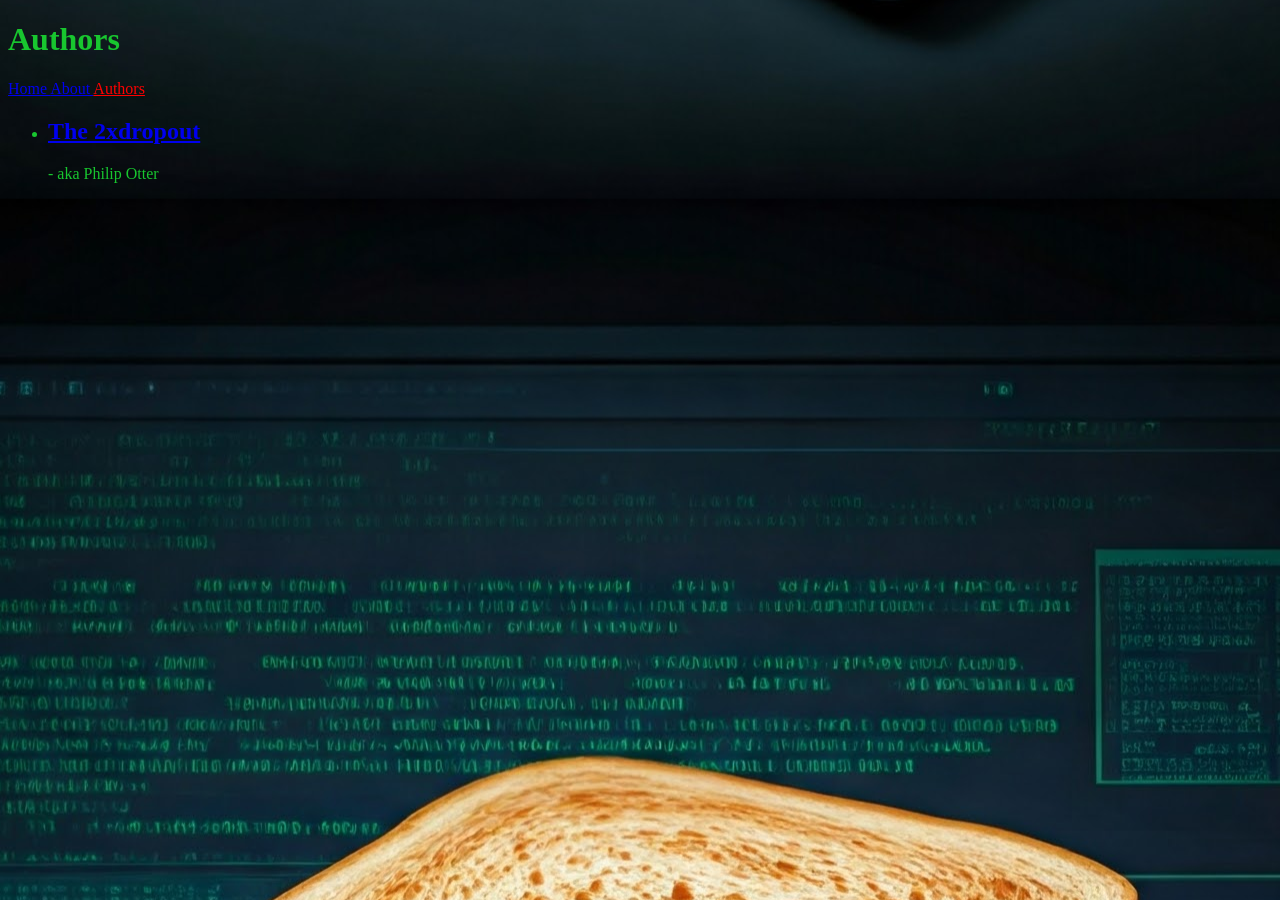
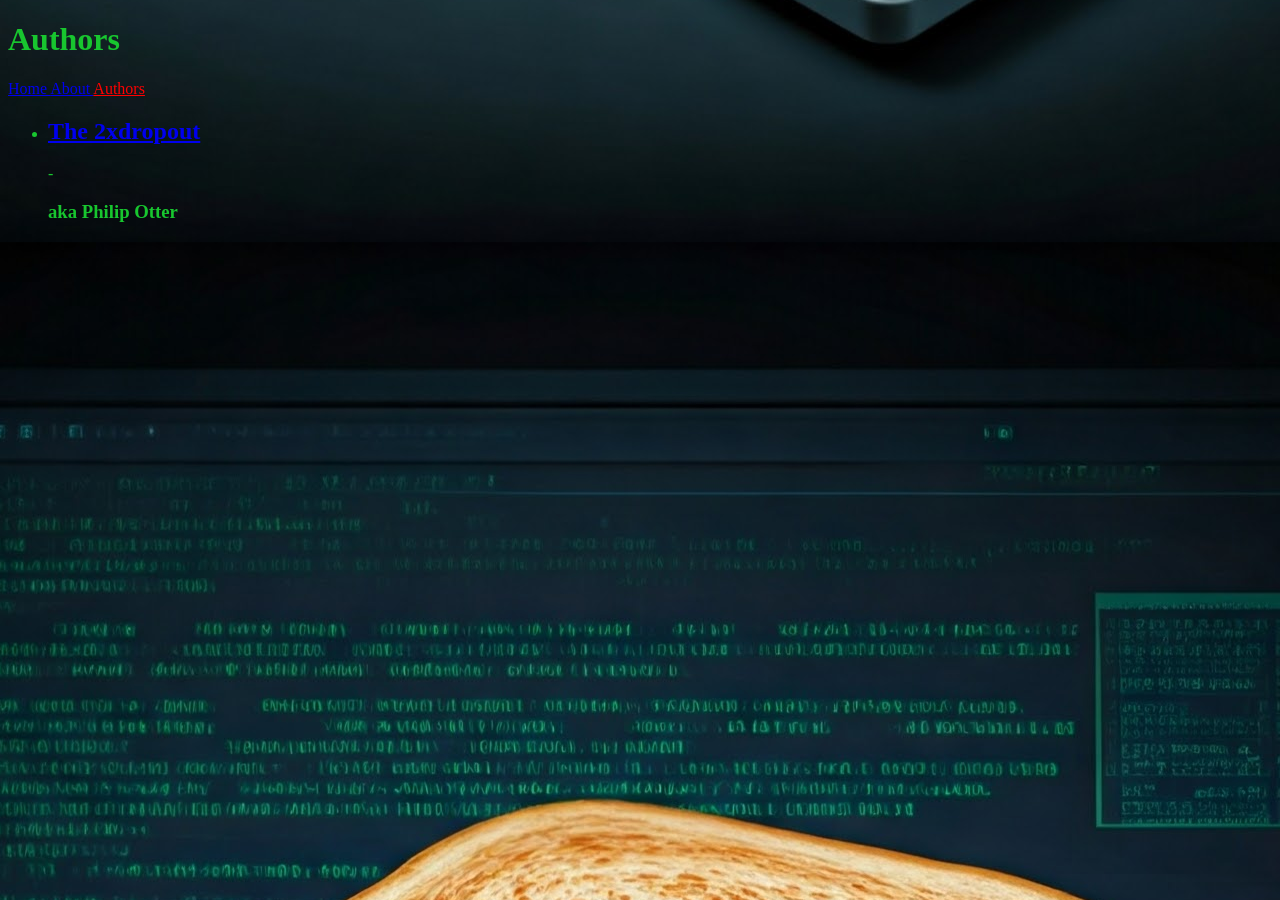
Before and after one commit to Philip-Otter/pbandt.github.io, a Jekyll site: the page built from authors.html, in a window 1280 px wide. Built offline with Jekyll 4.4.1, drawn with Linux system fonts in a browser that asks for light colours.

```diff
--- a/authors.html
+++ b/authors.html
@@ -5,7 +5,7 @@ title: Authors
 <ul>
   {% for author in site.authors %}
     <li>
-      <h2><a href = "/pbandt.github.io{{ author.url }}">{{ author.handle }}</a></h2> - aka {{ author.name }}</h3>
+      <h2><a href = "/pbandt.github.io{{ author.url }}">{{ author.handle }}</a></h2> - <h3>aka {{ author.name }}</h3>
     </li>
   {% endfor %}
 </ul>
```
